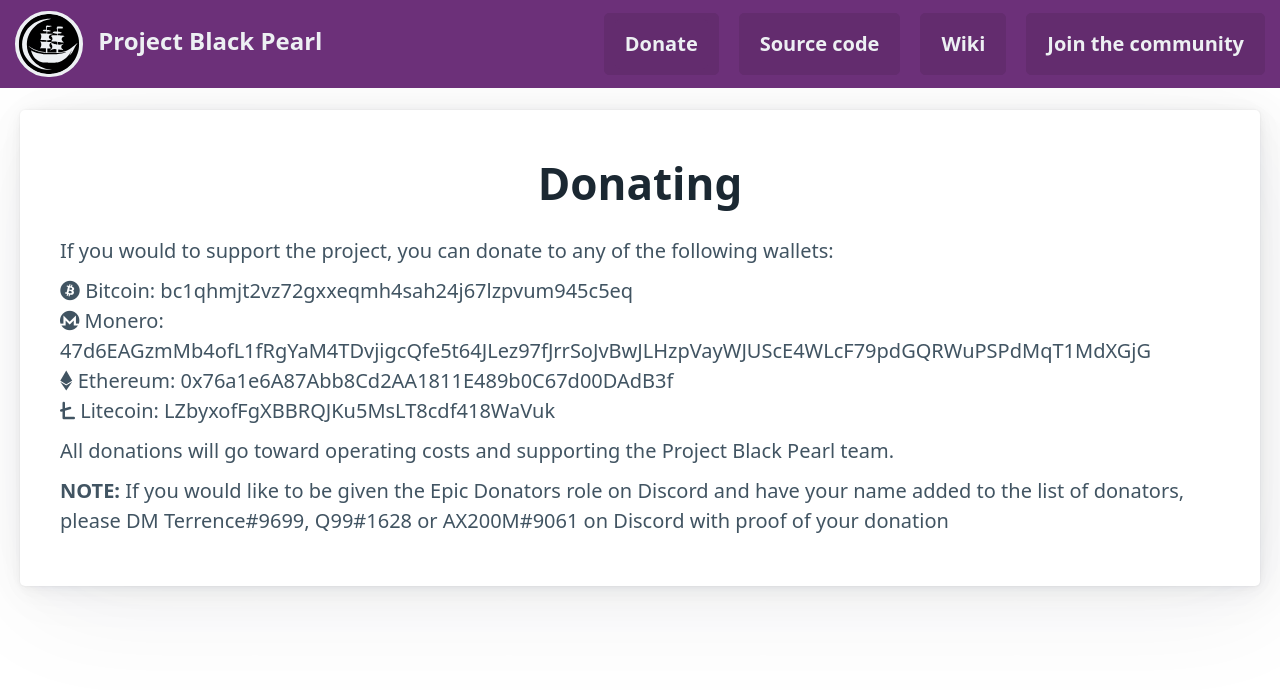
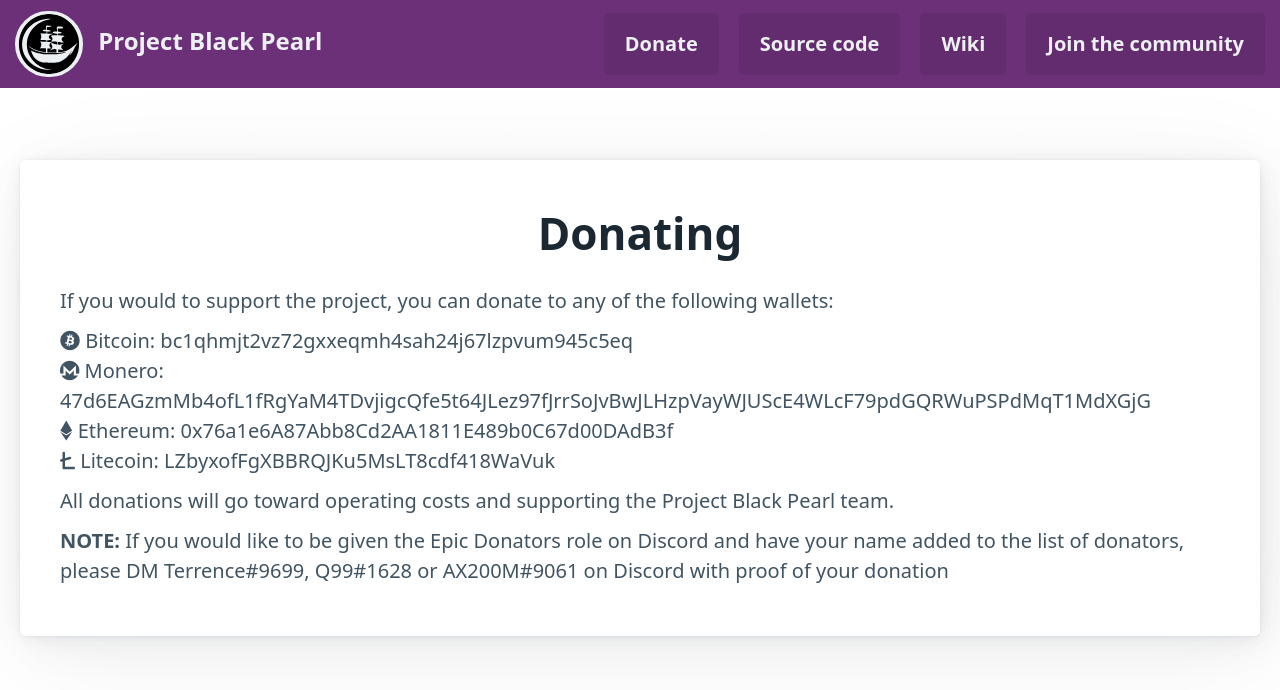
Before and after one commit to ProjectBlackPearl/ProjectBlackPearl.github.io, a Svelte app: page / in a window 1280 px wide. Both pictures are taken after a click on the button "Donate". Shown: the top 690 px of the page. Built offline with nearby package versions, Linux system fonts and the light colour scheme.

Commit message:
Fixes donation page box being aligned to top-left

```diff
--- a/src/app.scss
+++ b/src/app.scss
@@ -237,11 +237,17 @@ nav {
   }
 }
 
+.center {
+  display: grid;
+  place-items: center;
+
   .donating {
+    margin-top: 5rem;
+    margin-left: 1rem;
+    margin-right: 1rem;
     transition: all 0.5s 0s ease;
     position: absolute;
     top: 60px;
-  margin: 2.5rem 1rem;
 
     .content {
       h1 {
@@ -269,6 +275,7 @@ nav {
           margin: 0 3px;
           width: auto;
           font-size: 16px;
+        }
       }
     }
   }
--- a/src/components/Donating.svelte
+++ b/src/components/Donating.svelte
@@ -1,23 +1,17 @@
 <script>
   let innerWidth;
-  import { copy } from "svelte-copy";
   import Clipboard from "svelte-clipboard";
 </script>
 
 <svelte:window bind:innerWidth />
 
+<div class="center">
   <article class="donating">
-  <!-- 850
-
-            use:copy={{
-            text: "bc1qhmjt2vz72gxxeqmh4sah24j67lzpvum945c5eq",
-            events: ["click"],
-          }}-->
-  {#if innerWidth <= 850}
+    {#if innerWidth <= 1129}
       <div class="content">
         <h1>Donating</h1>
         <p style="width: calc({innerWidth} - 50)">
-        If you would to support the project, you can donate to any of the
+          If you would like to support the project, you can donate to any of the
           following wallets:
         </p>
         <p class="wallets-btn">
@@ -54,12 +48,12 @@
           </Clipboard>
         </p>
         <p>
-        All donations will go toward operating costs and supporting the Project
-        Black Pearl team.
+          All donations will go toward operating costs and supporting the
+          Project Black Pearl team.
         </p>
         <p>
-        <b> NOTE: </b> If you would like to be given the Epic Donators role on Discord
-        and have your name added to the list of donators, please DM Terrence#9699,
+          <b> NOTE: </b> If you would like to be given the Epic Donators role on
+          Discord and have your name added to the list of donators, please DM Terrence#9699,
           Q99#1628 or AX200M#9061 on Discord with proof of your donation
         </p>
         <sub>Hint: Click the buttons to copy to the clipboard</sub>
@@ -82,14 +76,15 @@
           <i class="fa-solid fa-litecoin-sign" /> Litecoin: LZbyxofFgXBBRQJKu5MsLT8cdf418WaVuk
         </p>
         <p>
-        All donations will go toward operating costs and supporting the Project
-        Black Pearl team.
+          All donations will go toward operating costs and supporting the
+          Project Black Pearl team.
         </p>
         <p>
-        <b> NOTE: </b> If you would like to be given the Epic Donators role on Discord
-        and have your name added to the list of donators, please DM Terrence#9699,
+          <b> NOTE: </b> If you would like to be given the Epic Donators role on
+          Discord and have your name added to the list of donators, please DM Terrence#9699,
           Q99#1628 or AX200M#9061 on Discord with proof of your donation
         </p>
       </div>
     {/if}
   </article>
+</div>
```
Lines whose indentation alone changed are shown as unchanged.
